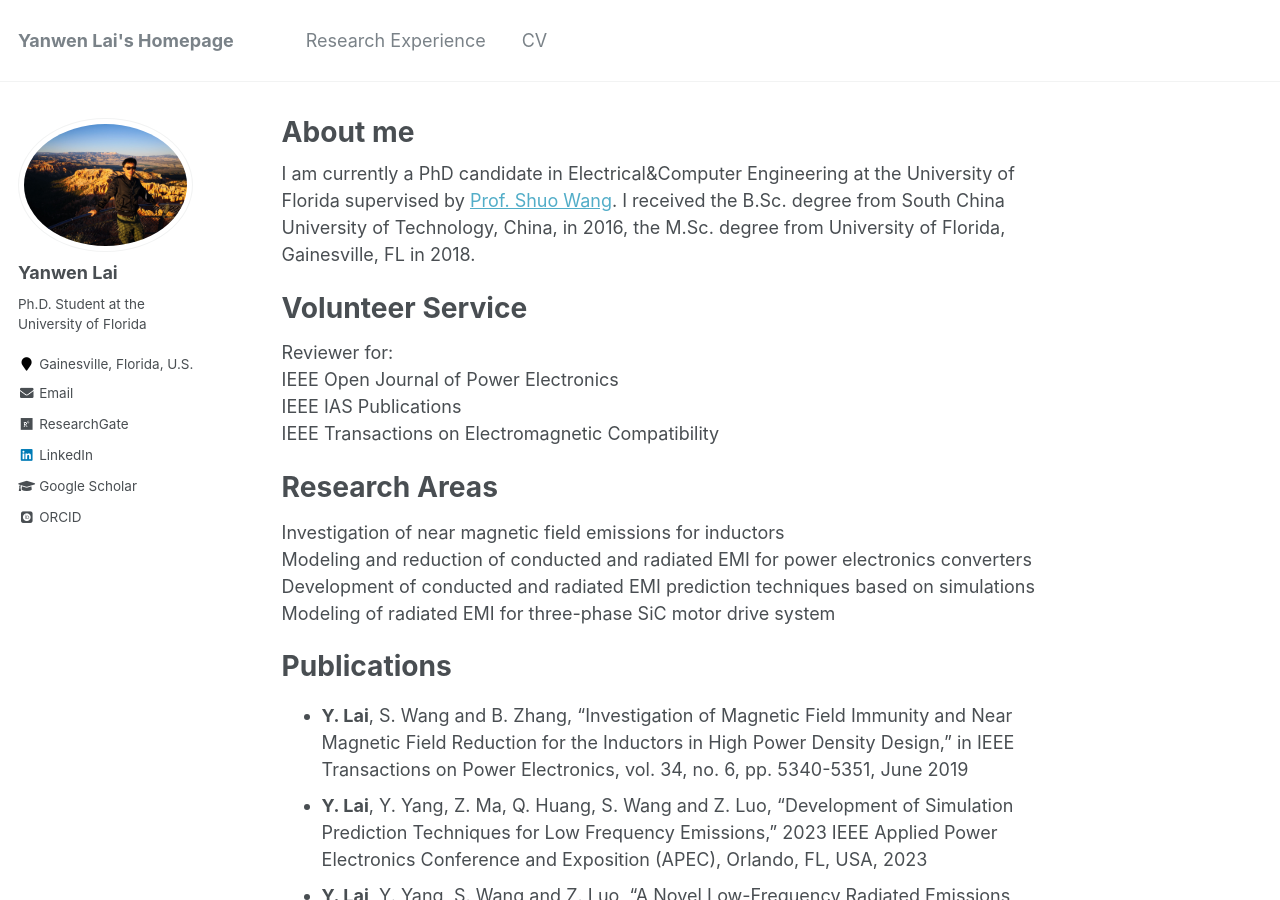
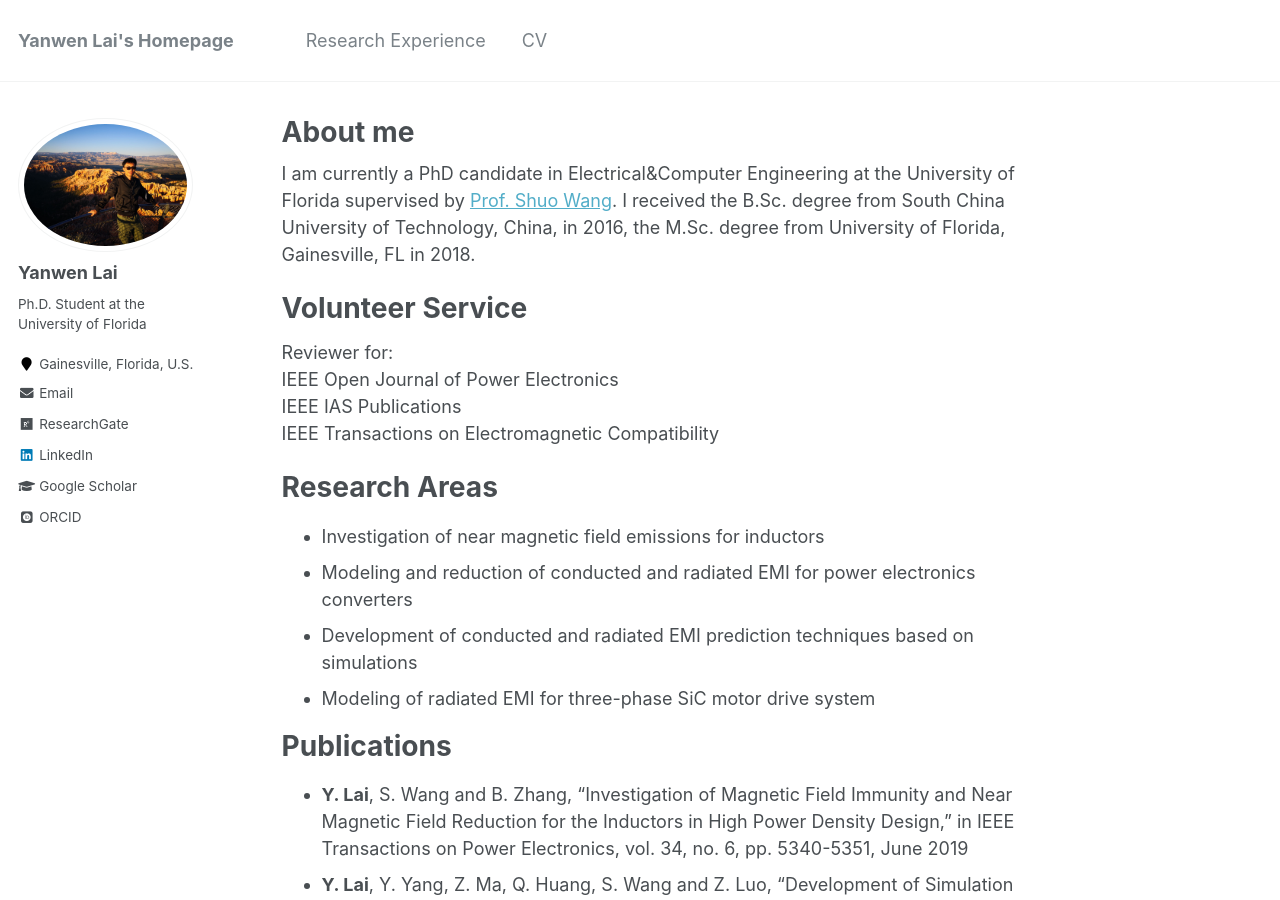
Before and after one commit to slionnnnnn/yanwenlai, a Jekyll site: the page built from _pages/about.md, in a window 1280 px wide and 900 px high. Built offline with Jekyll 4.4.1, drawn with Linux system fonts in a browser that asks for light colours; some web fonts are replaced.

```diff
--- a/_pages/about.md
+++ b/_pages/about.md
@@ -20,10 +20,10 @@ IEEE Transactions on Electromagnetic Compatibility
 
 Research Areas
 ======
-Investigation of near magnetic field emissions for inductors
-Modeling and reduction of conducted and radiated EMI for power electronics converters
-Development of conducted and radiated EMI prediction techniques based on simulations
-Modeling of radiated EMI for three-phase SiC motor drive system
+* Investigation of near magnetic field emissions for inductors
+* Modeling and reduction of conducted and radiated EMI for power electronics converters
+* Development of conducted and radiated EMI prediction techniques based on simulations
+* Modeling of radiated EMI for three-phase SiC motor drive system
 
 
 Publications
```
